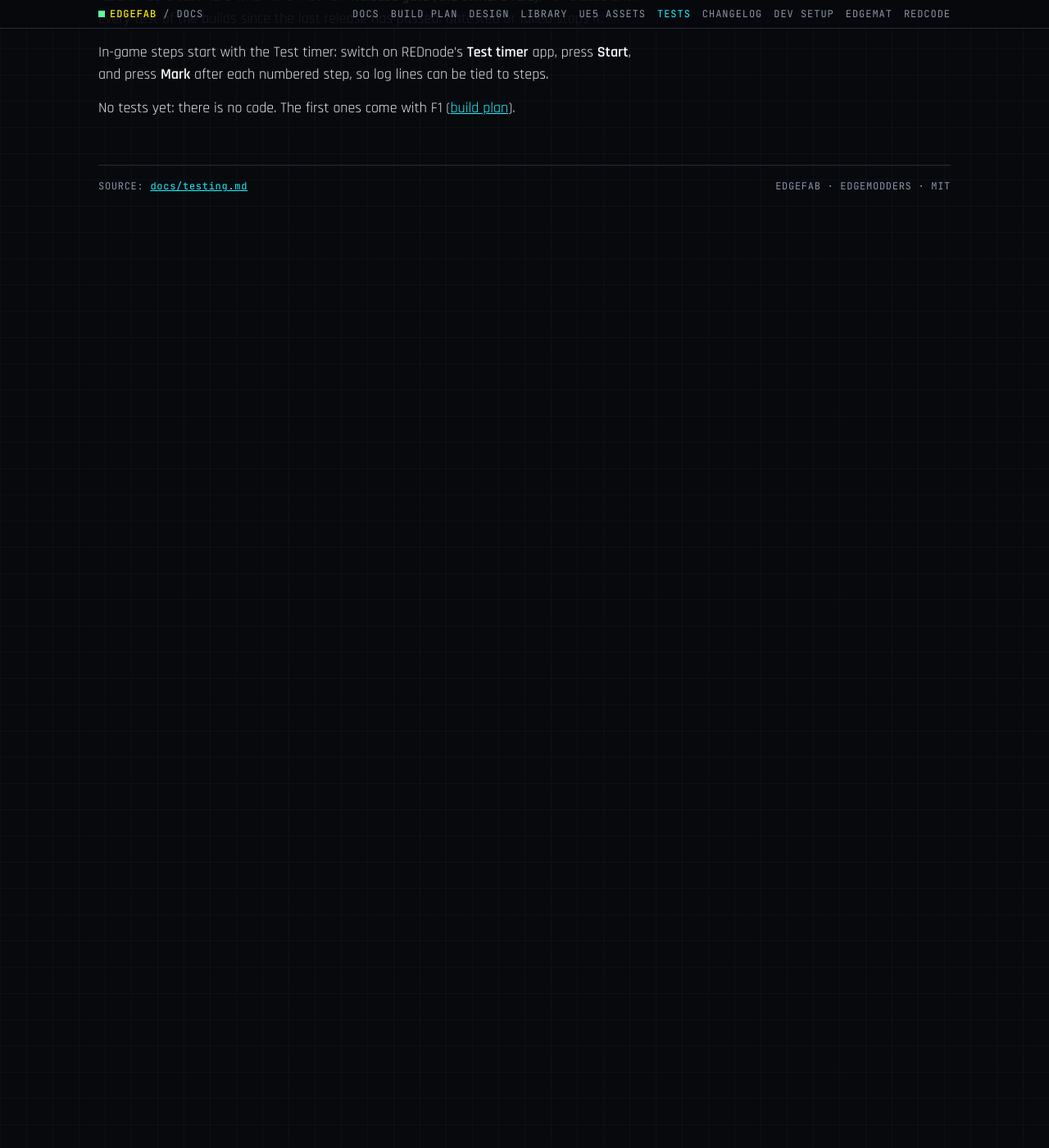
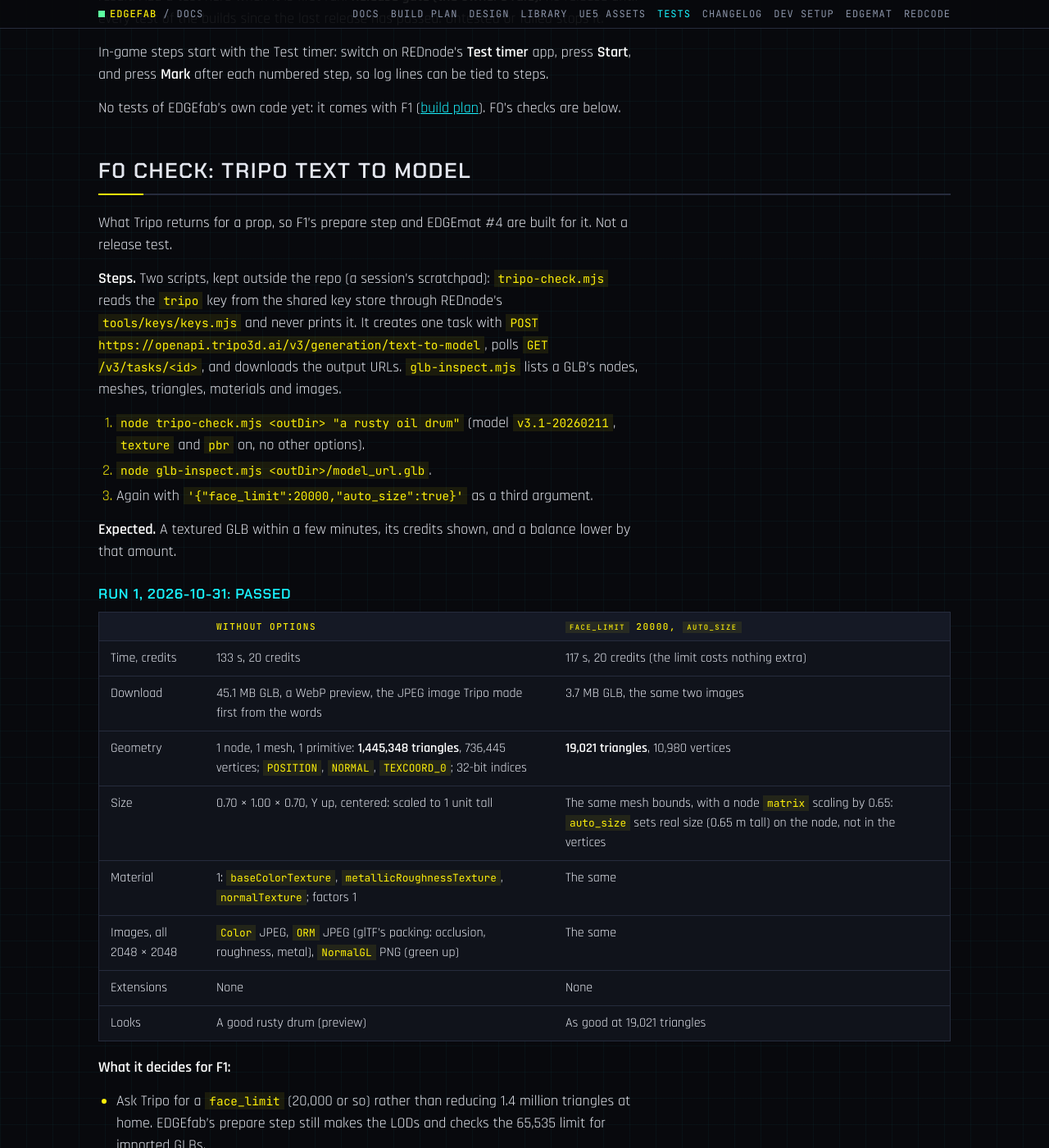
Before and after one commit to Edgemodders/EDGEfab, a Jekyll site: the page built from docs/testing.md, in a window 1280 px wide and 1400 px high, scrolled down 229 px. Shown: the whole window at 82% size. Built offline with Jekyll 4.4.1, drawn with Linux system fonts in a browser that asks for light colours; some of the changed text lies outside the part shown.

Commit message:
F0: Tripo check passed (v3 API, face_limit, textures); keys from the shared key store
Co-Authored-By: Claude Opus 5.5 <noreply@anthropic.com>

```diff
--- a/docs/testing.md
+++ b/docs/testing.md
@@ -8,4 +8,36 @@ Every test of EDGEfab, with the steps to run it again, what should happen, and e
 
 In-game steps start with the Test timer: switch on REDnode's **Test timer** app, press **Start**, and press **Mark** after each numbered step, so log lines can be tied to steps.
 
-No tests yet: there is no code. The first ones come with F1 ([build plan](plan.html)).
+No tests of EDGEfab's own code yet: it comes with F1 ([build plan](plan.html)). F0's checks are below.
+
+## F0 check: Tripo text to model
+
+What Tripo returns for a prop, so F1's prepare step and EDGEmat #4 are built for it. Not a release test.
+
+**Steps.** Two scripts, kept outside the repo (a session's scratchpad): `tripo-check.mjs` reads the `tripo` key from the shared key store through REDnode's `tools/keys/keys.mjs` and never prints it. It creates one task with `POST https://openapi.tripo3d.ai/v3/generation/text-to-model`, polls `GET /v3/tasks/<id>`, and downloads the output URLs. `glb-inspect.mjs` lists a GLB's nodes, meshes, triangles, materials and images.
+
+1. `node tripo-check.mjs <outDir> "a rusty oil drum"` (model `v3.1-20260211`, `texture` and `pbr` on, no other options).
+2. `node glb-inspect.mjs <outDir>/model_url.glb`.
+3. Again with `'{"face_limit":20000,"auto_size":true}'` as a third argument.
+
+**Expected.** A textured GLB within a few minutes, its credits shown, and a balance lower by that amount.
+
+### Run 1, 2026-10-31: passed
+
+| | Without options | `face_limit` 20000, `auto_size` |
+|---|---|---|
+| Time, credits | 133 s, 20 credits | 117 s, 20 credits (the limit costs nothing extra) |
+| Download | 45.1 MB GLB, a WebP preview, the JPEG image Tripo made first from the words | 3.7 MB GLB, the same two images |
+| Geometry | 1 node, 1 mesh, 1 primitive: **1,445,348 triangles**, 736,445 vertices; `POSITION`, `NORMAL`, `TEXCOORD_0`; 32-bit indices | **19,021 triangles**, 10,980 vertices |
+| Size | 0.70 × 1.00 × 0.70, Y up, centered: scaled to 1 unit tall | The same mesh bounds, with a node `matrix` scaling by 0.65: `auto_size` sets real size (0.65 m tall) on the node, not in the vertices |
+| Material | 1: `baseColorTexture`, `metallicRoughnessTexture`, `normalTexture`; factors 1 | The same |
+| Images, all 2048 × 2048 | `Color` JPEG, `ORM` JPEG (glTF's packing: occlusion, roughness, metal), `NormalGL` PNG (green up) | The same |
+| Extensions | None | None |
+| Looks | A good rusty drum (preview) | As good at 19,021 triangles |
+
+**What it decides for F1:**
+- Ask Tripo for a `face_limit` (20,000 or so) rather than reducing 1.4 million triangles at home. EDGEfab's prepare step still makes the LODs and checks the 65,535 limit for imported GLBs.
+- Apply the node transforms when preparing, since `auto_size` puts the real size on the node.
+- The textures are the set EDGEmat #4 asks for. The normal map is OpenGL (green up), as Tripo's name for it says.
+
+**Also found:** Tripo's v2 API shuts down on 2026-10-31. Only v3 (`openapi.tripo3d.ai`, `/v3/...`) is used. Its model names for text to model: `v3.1-20260211`, `v3.0-20250812`, `v2.5-20250123`, `P1-20260311`, `P2-20260801` (from Tripo's MIT Python SDK, `docs/API.md`). **Still open:** Tripo's terms for the owner's plan, and the price of a task with `texture_quality` `detailed`.
```
Also changed, not shown: CLAUDE.md (+2 -1 lines), docs/plan.md (+5 -4 lines).
